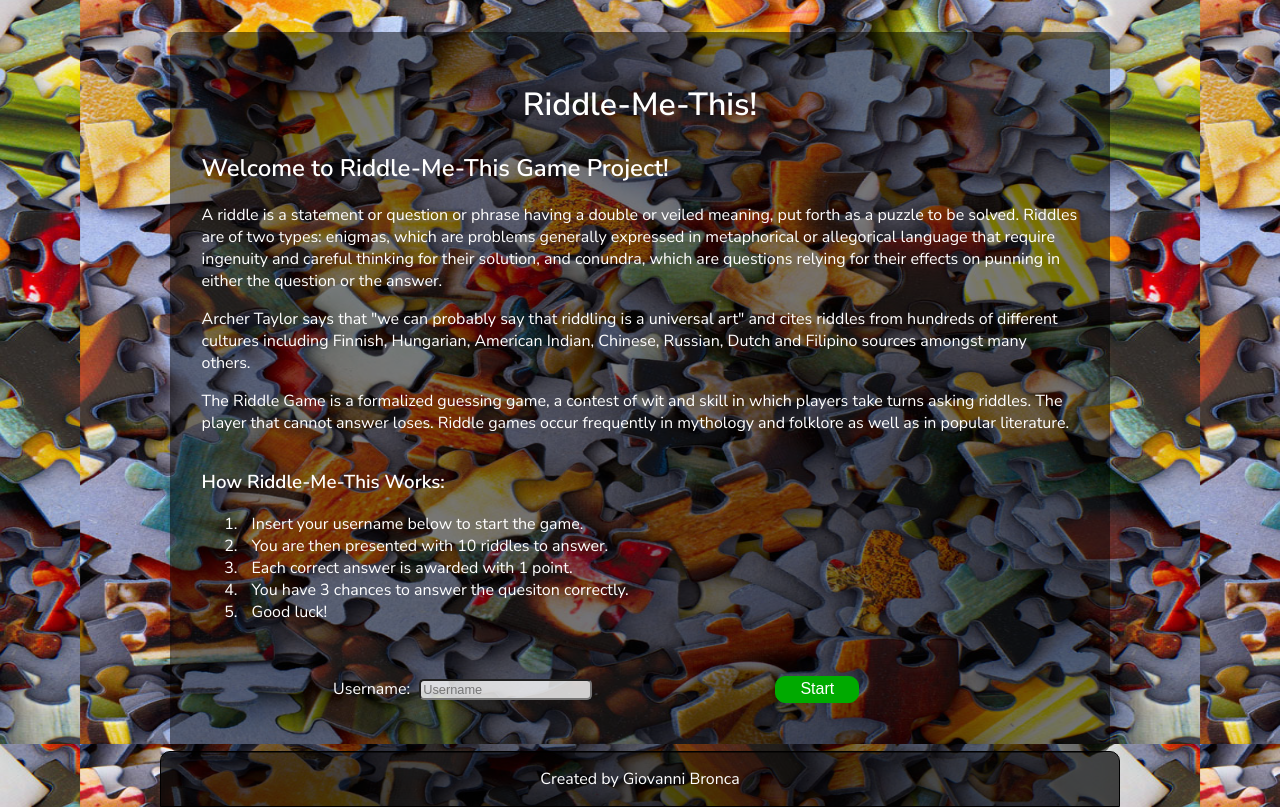
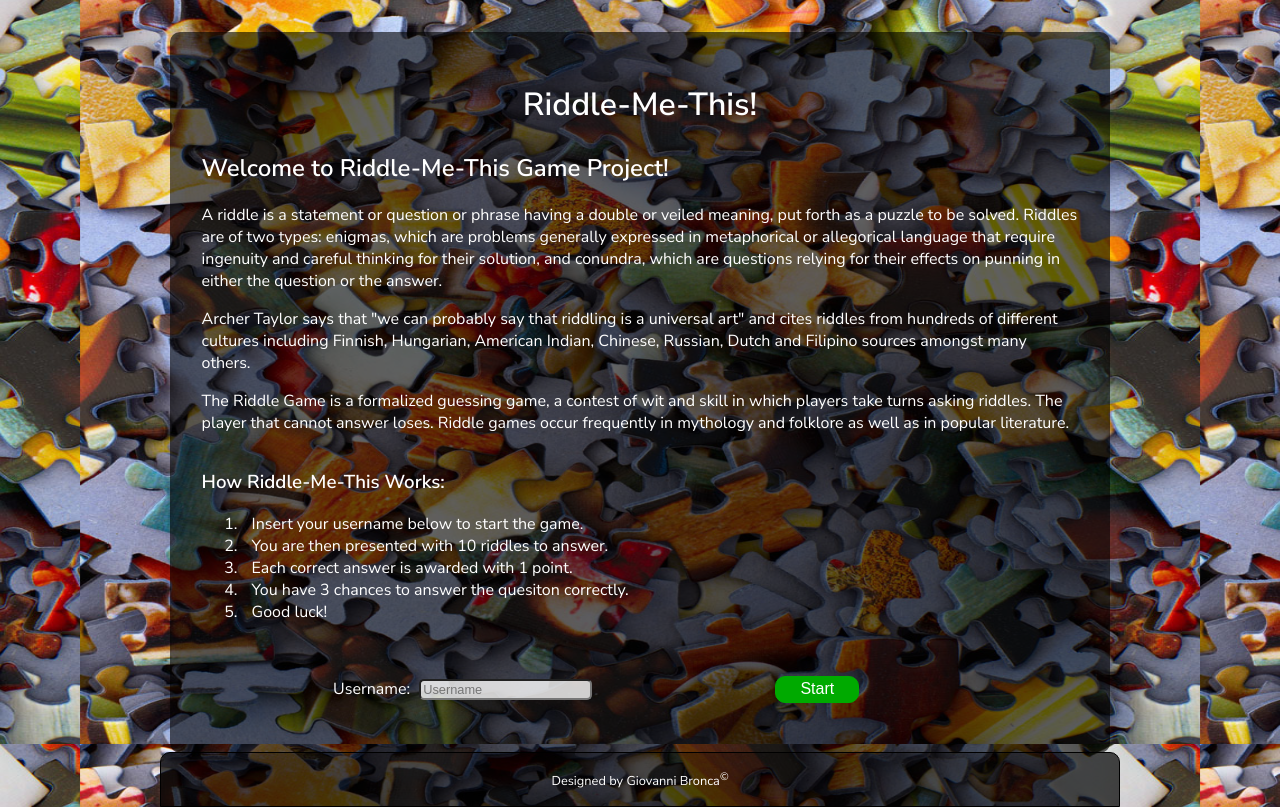
Before and after one commit to gbronca/riddle-me-this, a Flask app: page / in a window 1280 px wide. Shown: the part 56-863 px from the top of the page. Run offline with Flask 2, Linux system fonts and the light colour scheme.

Commit message:
Fixed footer font size

```diff
--- a/static/css/style.css
+++ b/static/css/style.css
@@ -21,7 +21,7 @@
 .section {
     margin: 2rem auto;
     padding: 1.5rem 2rem;
-    background-color: rgba(0, 0, 0, 0.5);
+    background-color: rgba(0, 0, 0, 0.6);
     border-radius: 10px;
     color: #fff;
     width: 98%;
@@ -138,7 +138,7 @@
 /* ********** Footer ********** */
 
 .section-separator {
-    line-height: 4rem;
+    line-height: 1rem;
 }
 
 .footer {
@@ -155,6 +155,10 @@
     color: #ffffff;
   }
 
+  .footer p {
+      margin: 0;
+      font-size: .8rem;
+  }
 
 /* ***** Form stylings ***** */
 
--- a/templates/base.html
+++ b/templates/base.html
@@ -30,7 +30,7 @@
     </section>
     <br class="section-separator">
     <footer class="footer">
-        Created by Giovanni Bronca
+        <p>Designed by Giovanni Bronca<sup>&copy;</sup></p>
     </footer>
 </body>
 </html>
```
